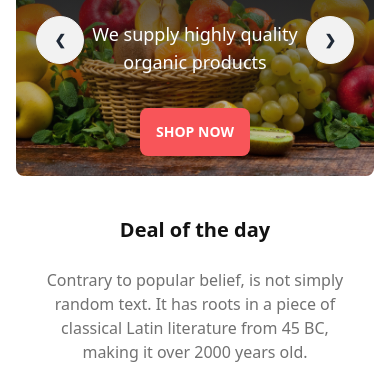
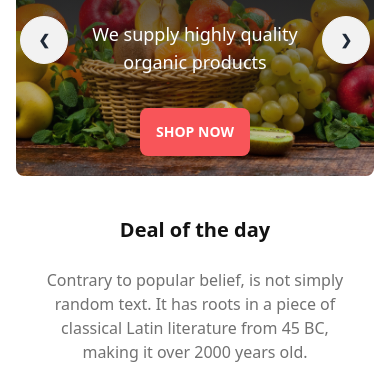
Before and after one commit to raselsharif/cit-hw-tailwind-01, a plain HTML site: page index.html in a window 390 px wide. Shown: the part 188-567 px from the top of the page. Drawn offline with nearby package versions, Linux system fonts and the light colour scheme; grey boxes are pictures that could not be loaded.

Commit message:
added updated css file

```diff
--- a/css/style.css
+++ b/css/style.css
@@ -15,3 +15,12 @@ html{
     position: absolute;
     right: 0;
 }
+@media screen and (max-width:576px) {
+    /* ======= banner button position fixing ======= */
+    .right-5 {
+        right: 0.25rem !important;
+    }
+    .left-5 {
+        left: 0.25rem !important;
+    }
+}
```
